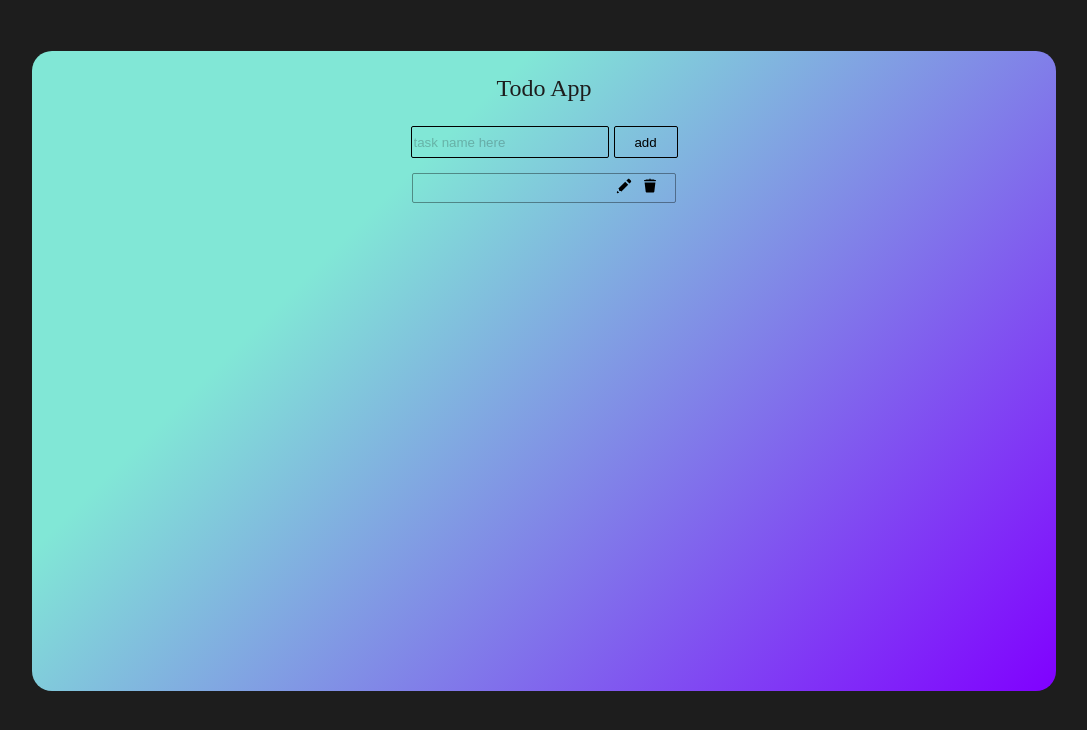
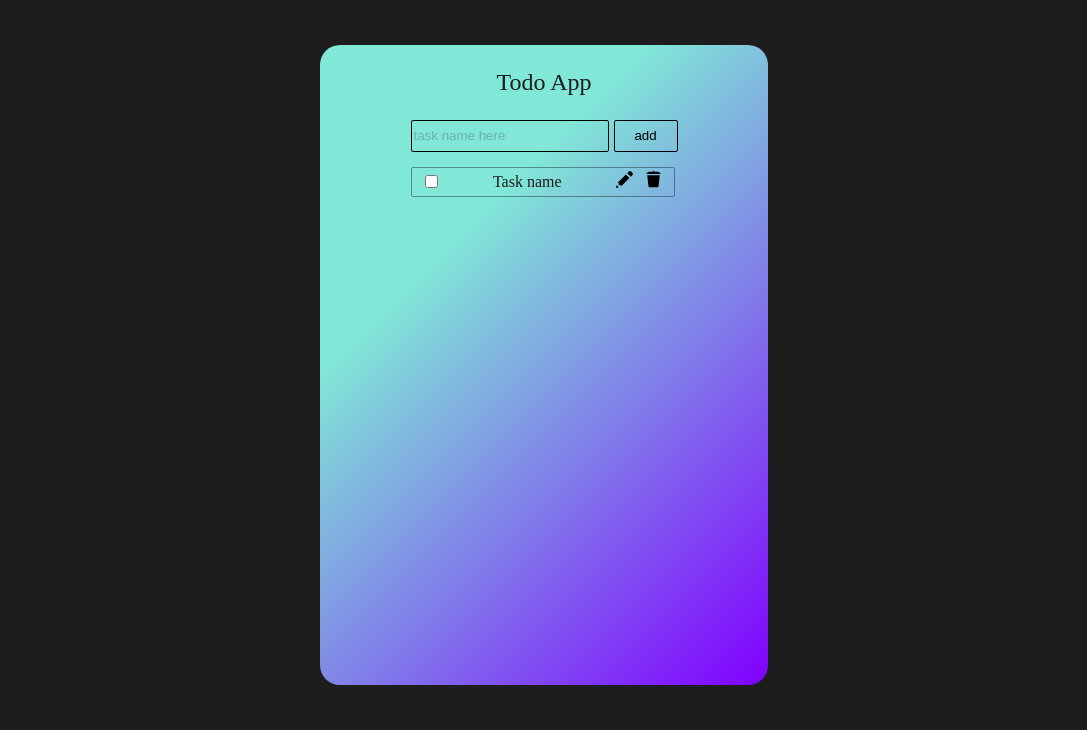
Before and after one commit to nnabse/todo-list-angular, an Angular app: page / in a window 1280 px wide. Both pictures are taken after a click on the button "add". Shown: the top 730 px of the page, without its empty margins (96-1183 px from the left). Built offline with nearby package versions, Linux system fonts and the light colour scheme.

Commit message:
todo app without backend

```diff
--- a/src/app/app.component.css
+++ b/src/app/app.component.css
@@ -2,13 +2,13 @@
   background: linear-gradient(135deg, rgb(129, 231, 214) 30%, rgb(128, 0, 255));
   display: flex;
 
-  margin-top: 5%;
+  margin-top: 10%;
   margin-bottom: 5%;
 
   border-radius: 20px;
   color: white;
 
-  width: 80vw;
+  width: 35vw;
   height: 80vh;
 
   align-items: center;
@@ -16,68 +16,3 @@
 
   overflow: visible auto;
 }
-
-.title h3 {
-  font-size: 1.5rem;
-  color: #1d1d1d;
-  font-weight: lighter;
-}
-
-.input input {
-  width: 15vw;
-  height: 3.5vh;
-
-  margin-right: 5px;
-
-  background-color: #f1c35700;
-
-  border: 1px solid black;
-  border-radius: 2px;
-}
-
-.input input:focus {
-  outline: 1px solid black;
-}
-
-.input input::placeholder {
-  color: #1d1d1d40;
-}
-
-.input button {
-  width: 5vw;
-  height: 3.95vh;
-
-  background-color: #f1c35700;
-
-  border: 1px solid black;
-  border-radius: 2px;
-}
-
-.input button:hover {
-  background-color: rgba(10, 10, 10, 0.2);
-  transition: 0.4s;
-}
-
-.task {
-  display: flex;
-  align-items: center;
-  justify-content: space-between;
-
-  margin-top: 15px;
-
-  width: 20.5vw;
-  height: 3.5vh;
-
-  border: 1px solid #00000061;
-  border-radius: 2px;
-
-  background-color: none;
-  color: #1d1d1d;
-  margin-bottom: 15px;
-}
-
-.icons img {
-  margin-right: 13%;
-  width: 30%;
-  height: 30%;
-}
--- a/src/app/app.component.html
+++ b/src/app/app.component.html
@@ -1,29 +1,3 @@
 <div class="main">
-  <div class="title">
-    <h3>Todo App</h3>
-  </div>
-  <form>
-    <div class="input">
-      <input
-        [(ngModel)]="addTodoForm.taskName"
-        placeholder="task name here"
-        type="text"
-        name="task_name"
-      />
-      <button (click)="addTask()">add</button>
-    </div>
-  </form>
-  <div class="task_list">
-    <div *ngFor="let item of allTasks" id="`task_{{ item.id }}`" class="task">
-      <div class="task_name">{{ item.taskName }}</div>
-      <div class="icons">
-        <img src="../assets/svg/edit.svg" alt="" />
-        <img
-          src="../assets/svg/delete.svg"
-          (click)="removeTask(item.id)"
-          alt=""
-        />
-      </div>
-    </div>
-  </div>
+  <app-todo></app-todo>
 </div>
--- a/src/app/app.component.ts
+++ b/src/app/app.component.ts
@@ -7,36 +7,5 @@ import { Component } from '@angular/core';
 })
 export class AppComponent {
   title = 'todo-list-angular';
-
-  allTasks: taskInterface[] = [];
-
-  id: number = 0;
-
-  addTodoForm: taskInterface = {
-    id: 0,
-    taskName: '',
-    isDone: false,
-  };
-
-  addTask() {
-    this.allTasks.push({
-      id: this.id++,
-      taskName: this.addTodoForm.taskName,
-      isDone: false,
-    });
-    this.addTodoForm.taskName = '';
-  }
-
-  removeTask(itemId: number) {
-    this.allTasks.forEach((elem, index) => {
-      if (elem.id === itemId) this.allTasks.splice(index, 1);
-    });
-  }
   render() {}
 }
-
-interface taskInterface {
-  id: number;
-  taskName: string;
-  isDone: boolean;
-}
--- a/src/app/app.module.ts
+++ b/src/app/app.module.ts
@@ -7,9 +7,10 @@ import { BrowserModule } from '@angular/platform-browser';
 
 import { AppRoutingModule } from './app-routing.module';
 import { AppComponent } from './app.component';
+import { TodoComponent } from './components/todo/todo.component';
 
 @NgModule({
-  declarations: [AppComponent],
+  declarations: [AppComponent, TodoComponent],
   imports: [BrowserModule, AppRoutingModule, FormsModule, ReactiveFormsModule],
   providers: [],
   bootstrap: [AppComponent],
--- /dev/null
+++ b/src/app/components/todo/todo.component.css
@@ -0,0 +1,76 @@
+.title {
+  display: flex;
+  justify-content: center;
+}
+
+.title h3 {
+  font-size: 1.5rem;
+  color: #1d1d1d;
+  font-weight: lighter;
+}
+
+.input input {
+  width: 15vw;
+  height: 3.5vh;
+
+  margin-right: 5px;
+
+  background-color: #f1c35700;
+
+  border: 1px solid black;
+  border-radius: 2px;
+}
+
+.input input:focus {
+  outline: 1px solid black;
+}
+
+.input input::placeholder {
+  color: #1d1d1d40;
+}
+
+.input button {
+  width: 5vw;
+  height: 3.95vh;
+
+  background-color: #f1c35700;
+
+  border: 1px solid black;
+  border-radius: 2px;
+}
+
+.input button:hover {
+  background-color: rgba(10, 10, 10, 0.2);
+  transition: 0.4s;
+}
+
+.task {
+  display: flex;
+  align-items: center;
+  justify-content: space-between;
+
+  margin-top: 15px;
+
+  width: 20.5vw;
+  height: 3.5vh;
+
+  border: 1px solid #00000061;
+  border-radius: 2px;
+
+  background-color: none;
+  color: #1d1d1d;
+  margin-bottom: 15px;
+}
+
+.icons img {
+  margin-right: 13%;
+  /* width: 35%; */
+}
+
+.task input {
+  margin-left: 5%;
+}
+
+.todoCheckbox{
+  margin-left: 5%;
+}
--- /dev/null
+++ b/src/app/components/todo/todo.component.html
@@ -0,0 +1,60 @@
+<div class="title">
+  <h3>Todo App</h3>
+</div>
+<form>
+  <div class="input">
+    <input
+      [(ngModel)]="addTodoForm.name"
+      placeholder="task name here"
+      type="text"
+      name="task_name"
+    />
+    <button (click)="createTodo()">add</button>
+  </div>
+</form>
+<div class="task_list">
+  <div *ngFor="let todo of TodoList" class="task" id="task_{{ todo.id }}">
+    <div class="todoCheckbox">
+      <input (click)="doneTodo(todo.id)" type="checkbox" />
+    </div>
+    <div
+      *ngIf="!todo.isEditing"
+      [ngStyle]="{ 'text-decoration': todo.isDone ? 'line-through' : 'none' }"
+      class="task_name"
+    >
+      {{ todo.name }}
+    </div>
+    <input
+      *ngIf="todo.isEditing"
+      [(ngModel)]="renameTodoForm.newName"
+      type="text"
+      value="{{ todo.name }}"
+    />
+    <div class="icons">
+      <img
+        [ngStyle]="{ width: !todo.isDone ? '35%' : '70%' }"
+        *ngIf="!todo.isEditing && !todo.isDone"
+        (click)="todoEditorOpen(todo.id)"
+        src="../../../assets/svg/edit.svg"
+      />
+      <img
+        [ngStyle]="{ width: !todo.isDone ? '35%' : '70%' }"
+        *ngIf="todo.isEditing"
+        (click)="todoEditorClose(todo.id)"
+        src="../../../assets/svg/cancel.svg"
+      />
+      <img
+        [ngStyle]="{ width: !todo.isDone ? '35%' : '70%' }"
+        *ngIf="todo.isEditing"
+        (click)="renameTodo(todo.id)"
+        src="../../../assets/svg/done.svg"
+      />
+      <img
+        [ngStyle]="{ width: !todo.isDone ? '35%' : '70%' }"
+        *ngIf="!todo.isEditing"
+        (click)="deleteTodo(todo.id)"
+        src="../../../assets/svg/delete.svg"
+      />
+    </div>
+  </div>
+</div>
--- /dev/null
+++ b/src/app/components/todo/todo.component.ts
@@ -0,0 +1,91 @@
+import { Component, OnInit } from '@angular/core';
+import { ITodo } from 'src/app/models/Todo';
+
+@Component({
+  selector: 'app-todo',
+  templateUrl: './todo.component.html',
+  styleUrls: ['./todo.component.css'],
+})
+export class TodoComponent implements OnInit {
+  constructor() {}
+
+  ngOnInit(): void {}
+
+  TodoList: ITodo[] = [];
+
+  todoId: number = 0;
+  isEditorOpened: boolean = false;
+
+  addTodoForm: ITodo = {
+    id: this.todoId,
+    name: 'Task name',
+    isDone: false,
+    isEditing: false,
+  };
+
+  renameTodoForm = {
+    newName: '',
+  };
+
+  createTodo() {
+    if (this.addTodoForm.name.trim() === '') {
+      this.addTodoForm.name = '';
+      return;
+    } else {
+      this.TodoList.push({
+        id: this.todoId++,
+        name: this.addTodoForm.name,
+        isDone: false,
+        isEditing: false,
+      });
+      this.addTodoForm.name = '';
+    }
+  }
+
+  doneTodo(id: number) {
+    this.TodoList.forEach((elem, index) => {
+      if (elem.id === id) {
+        this.TodoList[index].isDone = !this.TodoList[index].isDone;
+        this.TodoList[index].isEditing = false;
+        this.isEditorOpened = false;
+      }
+    });
+  }
+
+  todoEditorOpen(id: number) {
+    if (this.isEditorOpened) return;
+    else {
+      this.TodoList.forEach((elem, index) => {
+        if (elem.id === id) {
+          this.TodoList[index].isEditing = true;
+          this.isEditorOpened = true;
+          this.renameTodoForm.newName = this.TodoList[index].name;
+        }
+      });
+    }
+  }
+
+  todoEditorClose(id: number) {
+    this.TodoList.forEach((elem, index) => {
+      if (elem.id === id) {
+        this.TodoList[index].isEditing = false;
+        this.isEditorOpened = false;
+        this.renameTodoForm.newName = this.TodoList[index].name;
+      }
+    });
+  }
+
+  renameTodo(id: number) {
+    this.TodoList.forEach((elem, index) => {
+      if (elem.id === id)
+        this.TodoList[index].name = this.renameTodoForm.newName;
+    });
+    this.todoEditorClose(id);
+  }
+
+  deleteTodo(id: number) {
+    this.TodoList.forEach((elem, index) => {
+      if (elem.id === id) this.TodoList.splice(index, 1);
+    });
+  }
+}
--- /dev/null
+++ b/src/app/models/Todo.ts
@@ -0,0 +1,6 @@
+export interface ITodo {
+  id: number;
+  name: string;
+  isDone: boolean;
+  isEditing: boolean;
+}
```
Also changed, not shown: 1 other file (tests, documents, lock files or other folders).
